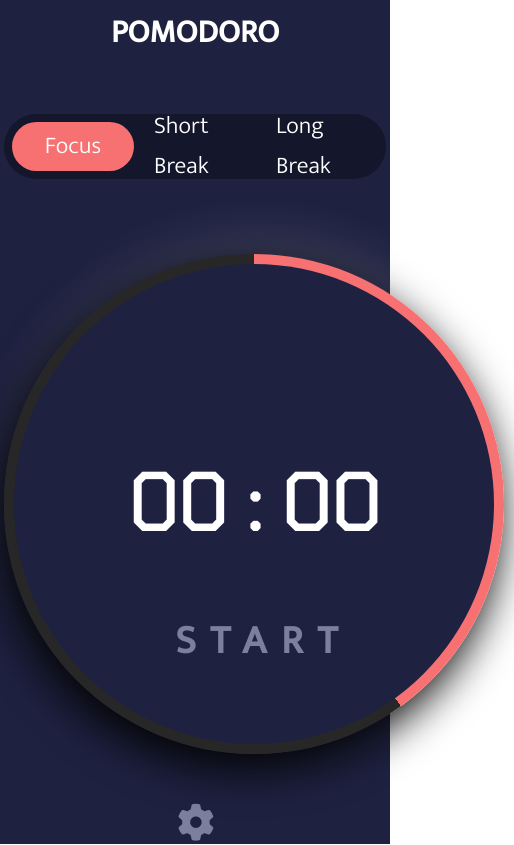
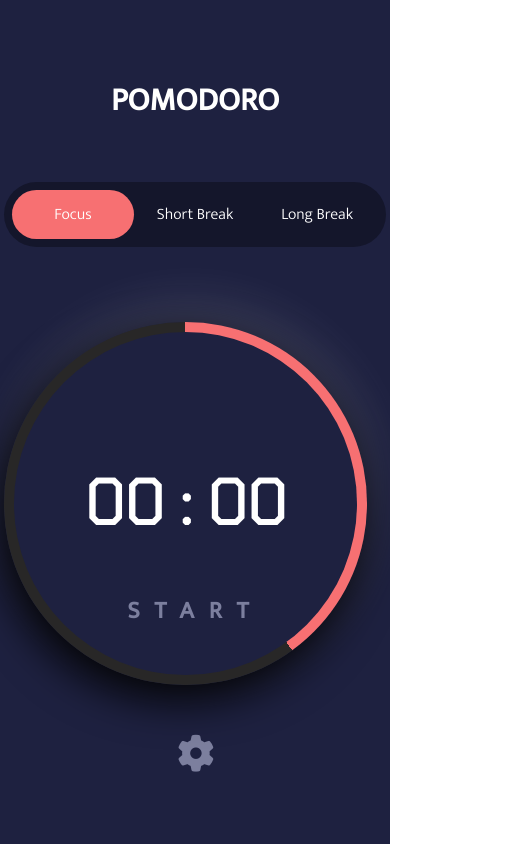
Before and after one commit to lucaslopeslima/Portfolio-projects, a plain HTML site: page PROJETO_Pomodoro/index.html in a window 390 px wide. Shown: the whole page, 514 px wide, since content can reach past the window. Drawn offline with Linux system fonts and the light colour scheme.

Commit message:
fix- pomodoro media

```diff
--- /dev/null
+++ b/PROJETO_Pomodoro/style/_media.scss
@@ -0,0 +1,25 @@
+@media (max-width: 530px){
+    .app{
+        .app-container{
+            .stage{
+                h2{
+                    width: 100%;
+                    font-size: 1rem !important;
+                }
+            }
+            .timer{
+                .display{
+                    h2{
+                        font-size: 4rem;
+                    }
+                }
+                .start-stop{
+                    h2{
+                        font-size: 1.5rem;
+                    }
+                }
+            }
+        }
+    }
+
+}
--- a/PROJETO_Pomodoro/style/_modal.scss
+++ b/PROJETO_Pomodoro/style/_modal.scss
@@ -98,7 +98,7 @@
                         border-radius: 50%;
                     }
                     .modal-color-1{
-                        background-color: #c77c7e;;
+                        background-color: #c77c7e;
                     }
                 }
             }
--- a/PROJETO_Pomodoro/style/main.scss
+++ b/PROJETO_Pomodoro/style/main.scss
@@ -56,6 +56,8 @@ html, body{
                 padding-right: 20px;
                 width: 155px;
                 h2{
+                    text-align: center;
+                    font-size: 1.5rem;
                     font-weight: 300;
                 }
             }
@@ -65,8 +67,12 @@ html, body{
         }
         .timer{
             margin-top: 75px;
-            height: 500px;
-            width: 500px;
+            //height: 500px;
+            //width: 500px;
+            //height: 500px;
+            width: 95%;
+            max-width: 500px;
+            aspect-ratio: 1 / 1;
             border-radius: 50%;
             position: relative;
             box-shadow: -5px 14px 44px #000000, 5px -16px 50px rgba(255, 255, 255, 0.15);
@@ -91,7 +97,8 @@ html, body{
             .start-stop{
                 width: 100%;
                 position: absolute;
-                bottom: 80px;
+                //bottom: 80px;
+                bottom: 15%;
                 /* left: 50%; */
                 /* transform: translate(-50%); */
                 text-align: center;
@@ -125,7 +132,7 @@ html, body{
     }
 }
 
-
+@import 'root';
 @import 'animation';
 @import 'modal';
-@import 'root';
+@import 'media';
```
Also changed, not shown: PROJETO_Pomodoro/style/main.css, 1 other file.
